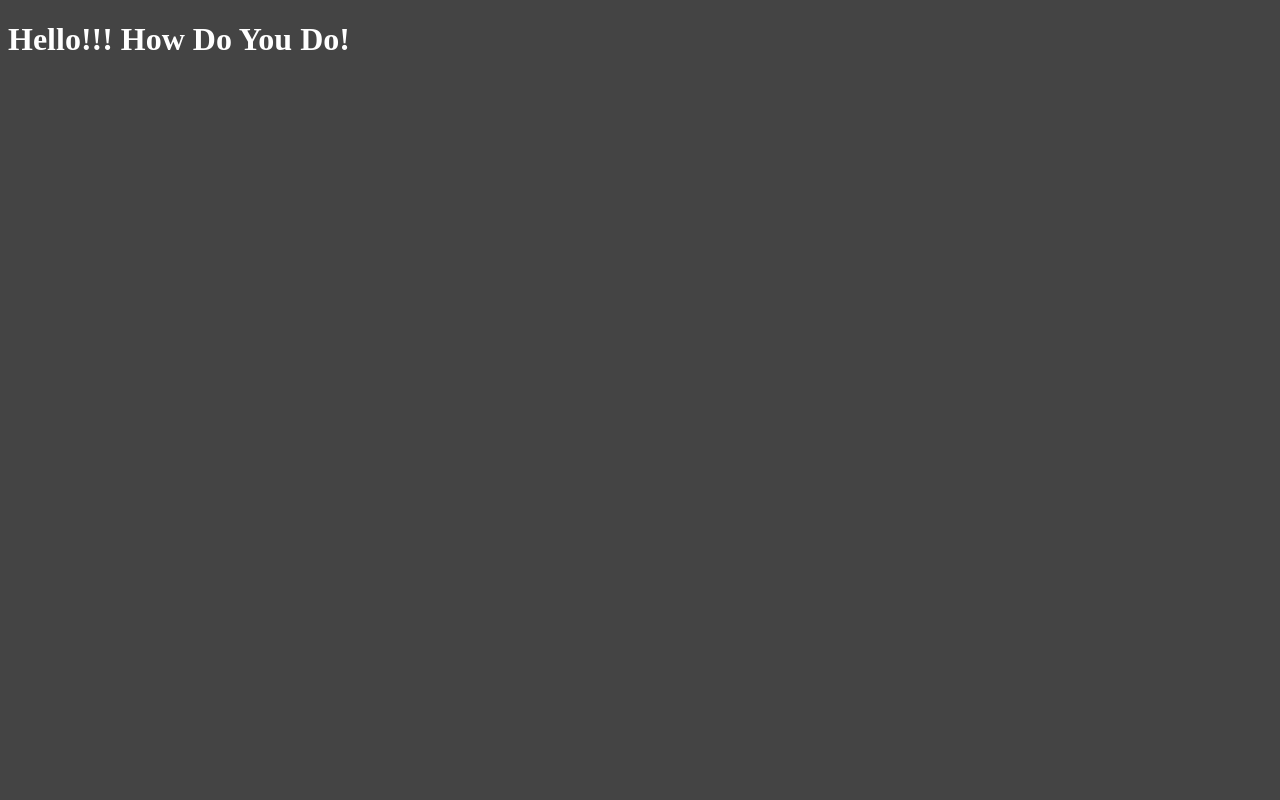
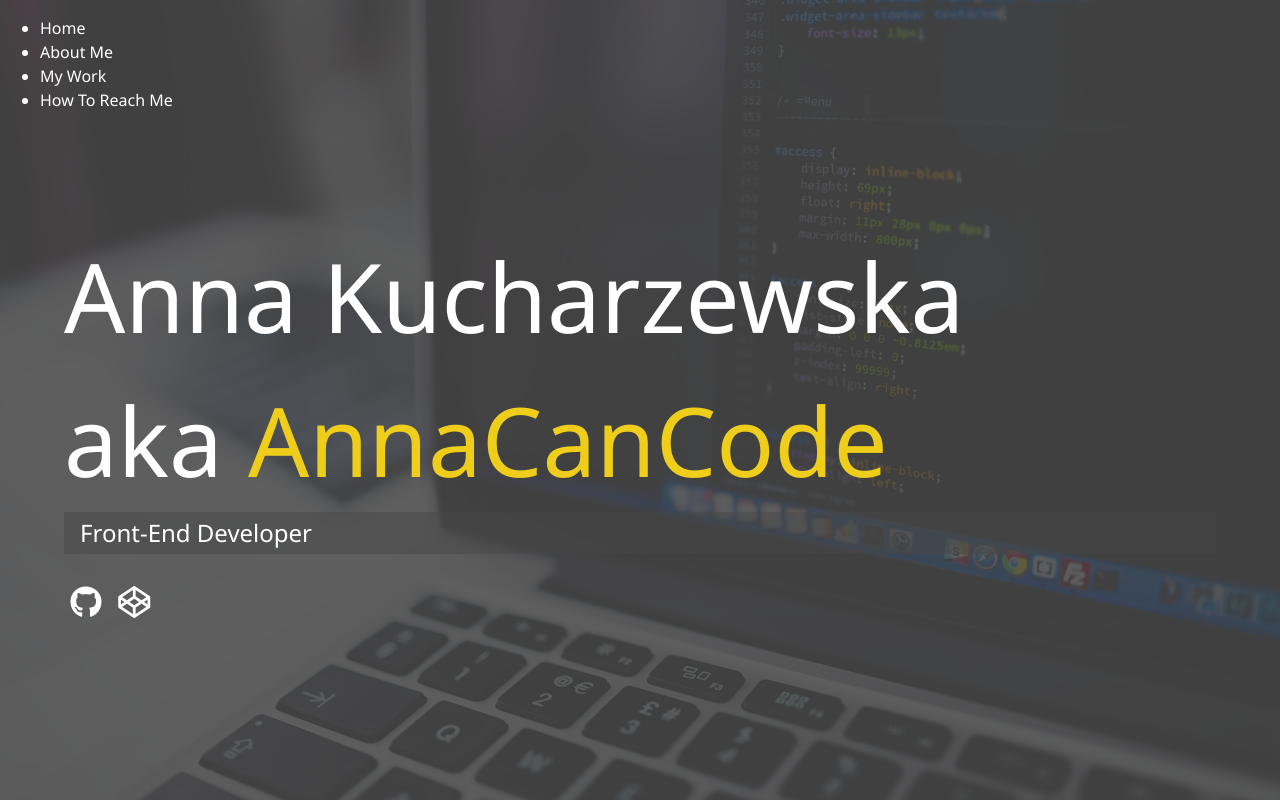
Before and after one commit to AnnaCanCode/annacancode_portfolio, a plain HTML site: page index.html in a window 1280 px wide. Drawn offline with Linux system fonts and the light colour scheme.

Commit message:
Index markup and main sass

```diff
--- a/css/main.css
+++ b/css/main.css
@@ -1,3 +1,67 @@
+/*Variables*/
+/*Mixins*/
+/*Global*/
+* {
+  box-sizing: border-box; }
+
 body {
   background: #444;
-  color: #fff; }
+  color: #ffffff;
+  height: 100%;
+  margin: 0;
+  font-family: 'Segoe UI', Tahoma, Geneva, Verdana, sans-serif;
+  line-height: 1.5; }
+  body#bg-img {
+    background: url("../img/background.jpg");
+    background-attachment: fixed;
+    background-size: cover; }
+    body#bg-img:after {
+      content: '';
+      position: absolute;
+      top: 0;
+      right: 0;
+      width: 100%;
+      height: 100%;
+      z-index: -1;
+      background: rgba(68, 68, 68, 0.85); }
+
+/*Headings*/
+h1, h2, h3 {
+  margin: 0;
+  font-weight: 400; }
+  h1.lg-heading, h2.lg-heading, h3.lg-heading {
+    font-size: 6rem; }
+  h1.sm-heading, h2.sm-heading, h3.sm-heading {
+    margin-bottom: 2rem;
+    padding: 0.2rem 1rem;
+    background: rgba(73, 73, 73, 0.5); }
+
+/*Links*/
+a {
+  color: #ffffff;
+  text-decoration: none; }
+
+/*Header*/
+header {
+  position: fixed;
+  z-index: 2;
+  width: 100%; }
+
+.text-secondary {
+  color: #eece1a; }
+
+/*Main*/
+main {
+  padding: 4rem;
+  height: 100%; }
+  main .icons {
+    margin-top: 1rem; }
+    main .icons a {
+      padding: 0.4rem; }
+      main .icons a:hover {
+        color: #eece1a;
+        transition: all 0.5s ease-out; }
+  main#home {
+    overflow: hidden; }
+    main#home h1 {
+      margin-top: 20vh; }
--- a/index.html
+++ b/index.html
@@ -6,11 +6,58 @@
     <meta name="viewport" content="width=device-width, initial-scale=1.0">
     <meta http-equiv="X-UA-Compatible" content="ie=edge">
     <title>Welcome To My Portfolio</title>
+    <link rel="stylesheet" href="https://use.fontawesome.com/releases/v5.2.0/css/all.css" integrity="sha384-hWVjflwFxL6sNzntih27bfxkr27PmbbK/iSvJ+a4+0owXq79v+lsFkW54bOGbiDQ" crossorigin="anonymous">
     <link rel="stylesheet" href="css/main.css">
 </head>
 
-<body>
-    <h1>Hello!!! How Do You Do!</h1>
+<body id="bg-img">
+    <header>
+        <div class="menu-btn">
+            <div class="btn-line"></div>
+            <div class="btn-line"></div>
+            <div class="btn-line"></div>
+        </div>
+        <nav class="menu">
+            <div class="menu-branding">
+                <div class="portrait"></div>
+            </div>
+            <ul class="menu-nav">
+                <li class="nav-item">
+                    <a href="/" class="nav-link">
+                        Home
+                    </a>
+                </li>
+                <li class="nav-item">
+                    <a href="/about.html" class="nav-link">
+                        About Me
+                    </a>
+                </li>
+                <li class="nav-item">
+                    <a href="/work.html" class="nav-link">
+                        My Work
+                    </a>
+                </li>
+                <li class="nav-item">
+                    <a href="/contact.html" class="nav-link">
+                        How To Reach Me
+                    </a>
+                </li>
+            </ul>
+        </nav>
+    </header>
+
+    <main id="home">
+        <h1 class="lg-heading">Anna Kucharzewska<br> aka
+            <span class="text-secondary">AnnaCanCode</span>
+        </h1>
+        <h2 class="sm-heading">Front-End Developer</h2>
+        <div class="icons">
+            <a href="#!"><i class="fab fa-github fa-2x"></i></a>
+            <a href="#!"><i class="fab fa-codepen fa-2x"></i></a>
+        </div>
+    </main>
+
+    <script src="js\main.js"></script>
 </body>
 
 </html>
```
Also changed, not shown: img/background.jpg (added), img/portrait.jpg (added), img/portrait_small.jpg (added), img/projects/project1.jpg (added), img/projects/project2.jpg (added), img/projects/project3.jpg (added), img/projects/project4.jpg (added), img/projects/project5.jpg (added), js/main.js (added).
